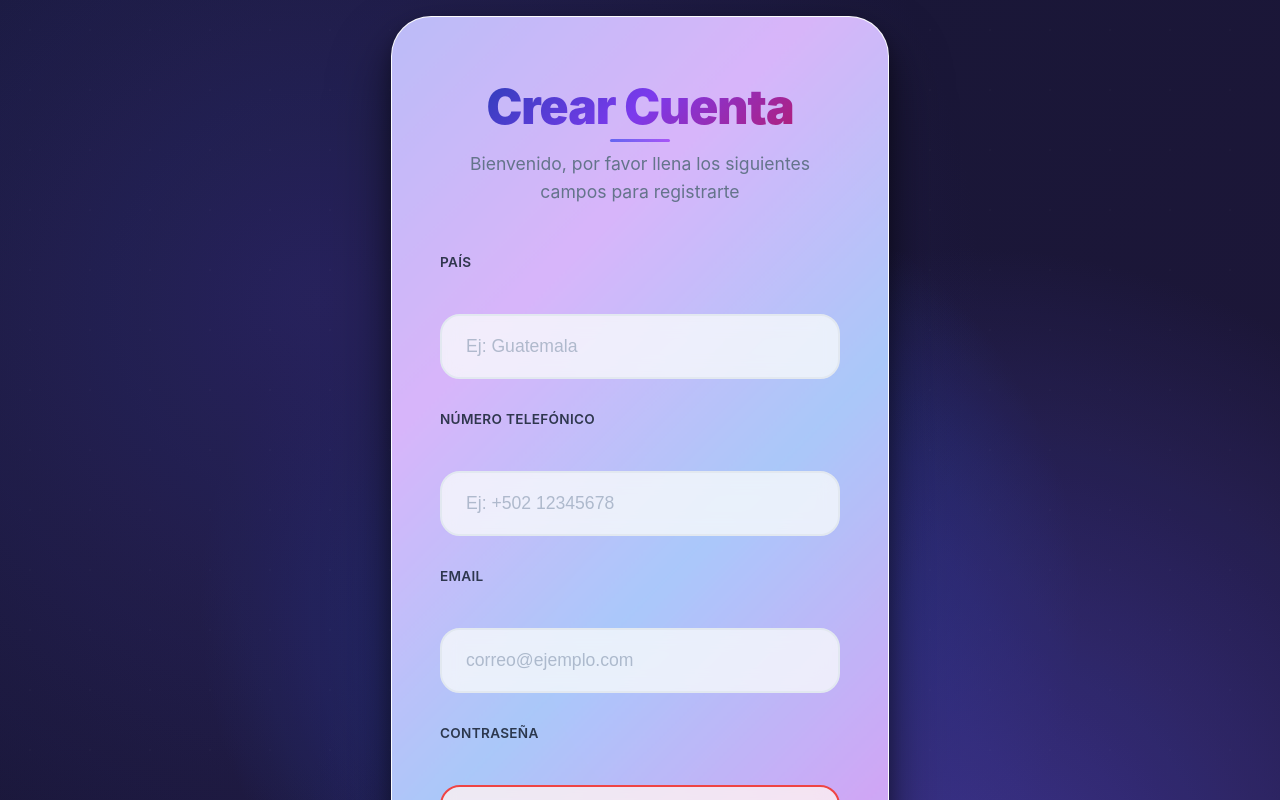
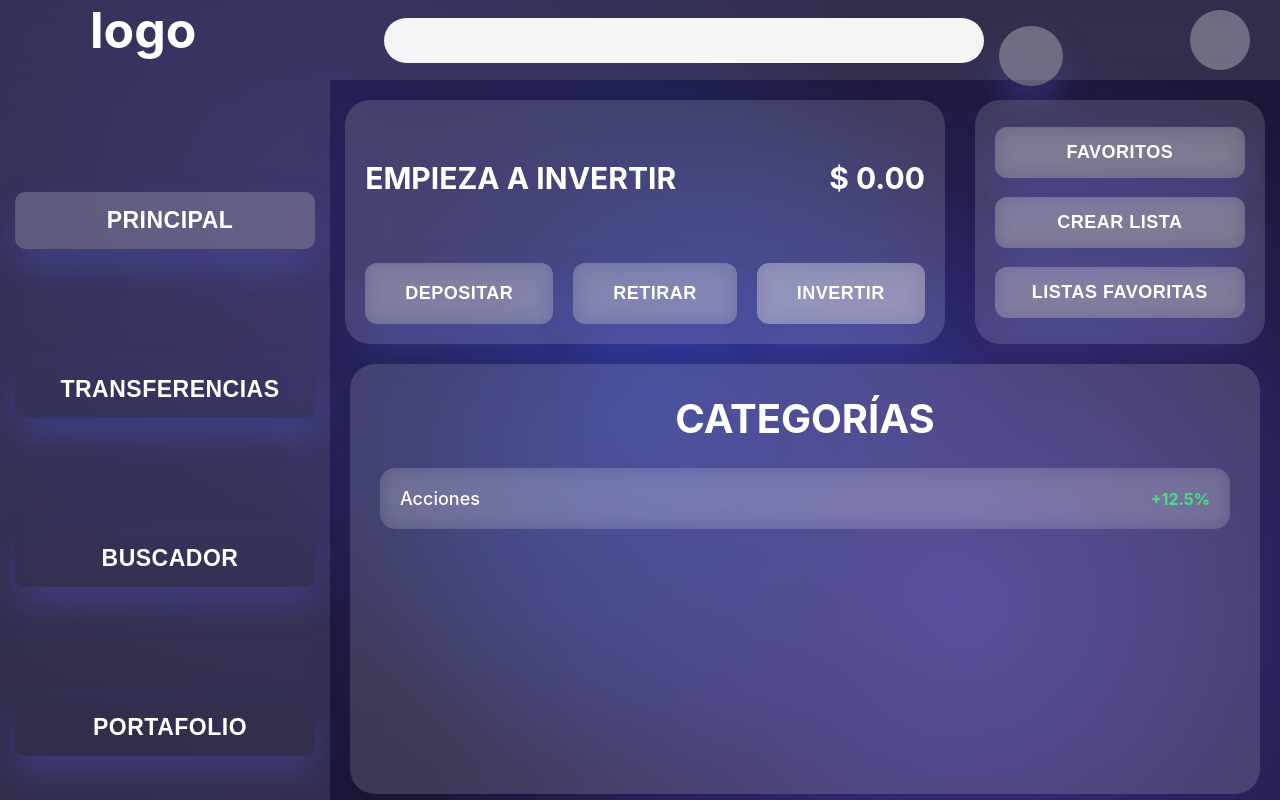
Before and after one commit to FranzFQ/hapi_page_proyect, a React (Vite) app in the folder fronted/: page / in a window 1280 px wide. Shown: the top 800 px of the page. Built offline with nearby package versions, Linux system fonts and the light colour scheme.

Commit message:
feat: add BrowserRouter with routes for UserHome and UserRegister

```diff
--- a/fronted/src/App.jsx
+++ b/fronted/src/App.jsx
@@ -1,9 +1,18 @@
-import UserRegister from "./user-components/UserRegister"
+import React from "react";
+import { BrowserRouter as Router, Routes, Route } from "react-router-dom";
+import UserRegister from "./user-components/UserRegister.jsx";
+import UserHome from "./user-components/UserHome.jsx";
 
 export default function App() {
   return (
-    <div className="app-container">
-      <UserRegister />
-    </div>
-  )
+    <Router>
+      <div style={{ width: '100vw', height: '100vh' }}>
+        <Routes>
+          <Route path="/" element={<UserHome />} />
+          <Route path="/home" element={<UserHome />} />
+          <Route path="/register" element={<UserRegister />} />
+        </Routes>
+      </div>
+    </Router>
+  );
 }
```
